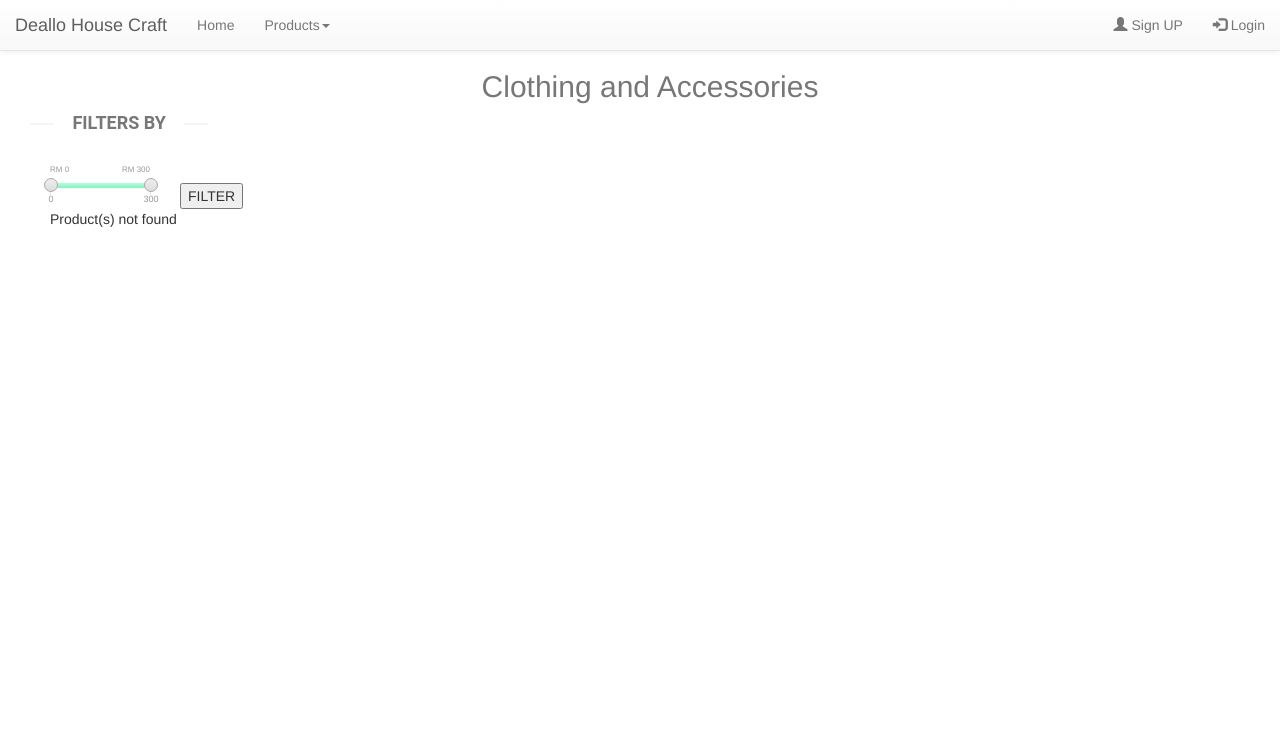
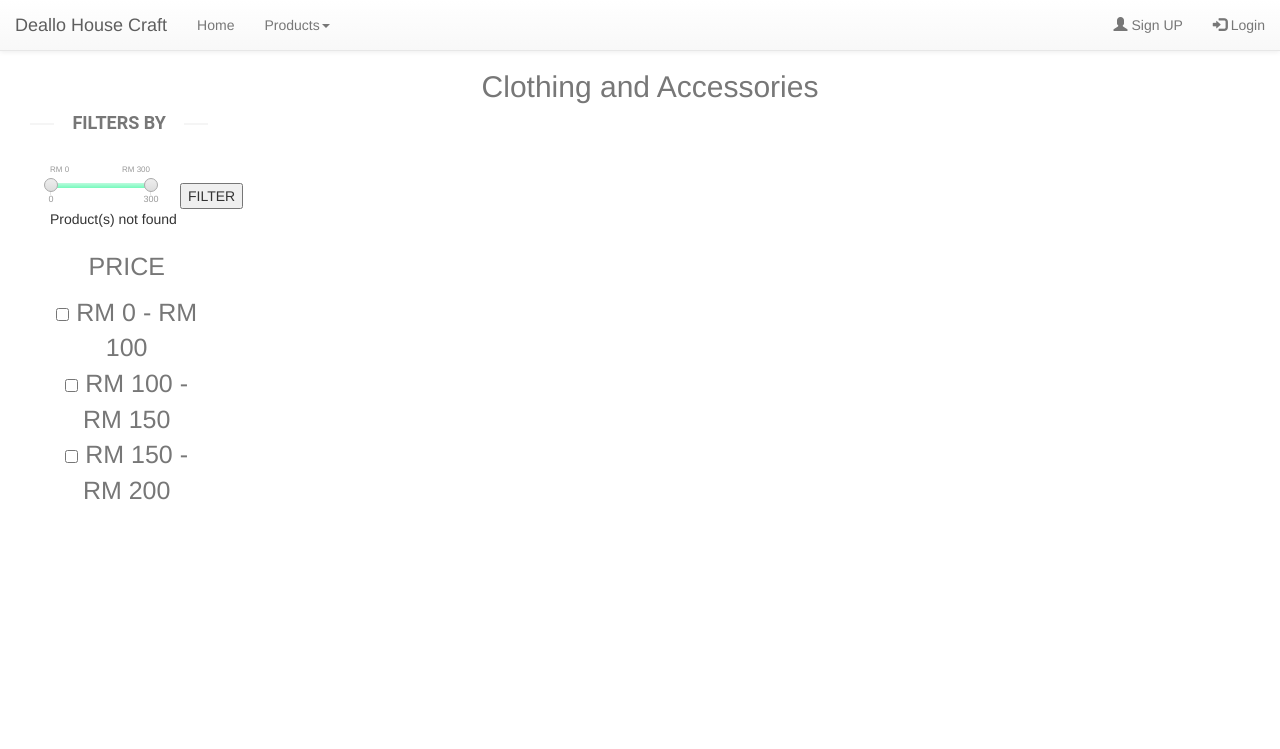
Before and after one commit to WilloneLim/TeamDP2, a PHP site: page /clothing.php in a window 1280 px wide. Shown: the top 749 px of the page. Run offline with PHP 8.4, Linux system fonts and the light colour scheme; data that the repository does not hold is empty; some libraries are stand-ins or nearby versions.

Commit message:
Added Checkboxes

```diff
--- a/DP2 - Project/clothing.php
+++ b/DP2 - Project/clothing.php
@@ -109,7 +109,15 @@ $('.price_range').jRange({
 });
 </script>
 	</div>
+	<form action="/action_page.php" method="get" id="price">
+	<p id="header">PRICE</p>
+  <input type="checkbox" name="price" value="p1"> RM 0 - RM 100<br>
+  <input type="checkbox" name="price" value="p2"> RM 100 - RM 150<br>
+  <input type="checkbox" name="price" value="p3"> RM 150 - RM 200<br>
+</form>
 				</div>
+
+
 
 
 	         <div class="col-md-10">
```
